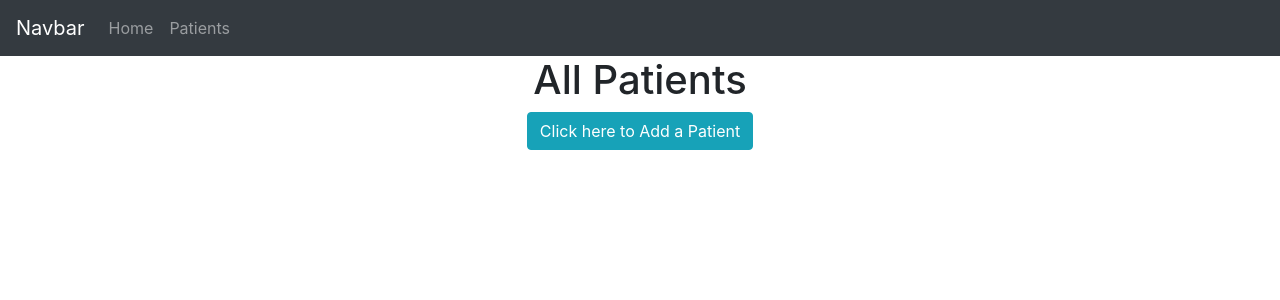
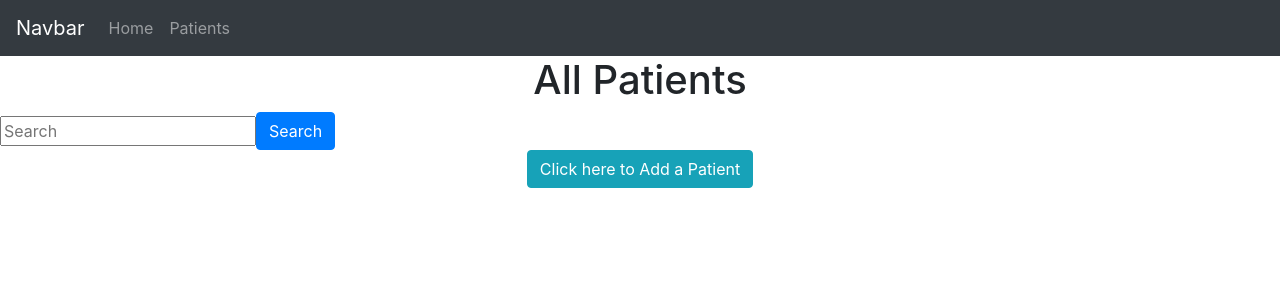
Before and after one commit to dylancreaven/XmasProjectDataRep2019, a React (Create React App) app: page /patientsList in a window 1280 px wide. Shown: the top 300 px of the page. Built offline with nearby package versions, Linux system fonts and the light colour scheme; no server answers.

Commit message:
nearly have search bar working, more functionality needed

```diff
--- a/src/App.js
+++ b/src/App.js
@@ -3,7 +3,7 @@ import './App.css';
 import 'bootstrap/dist/css/bootstrap.min.css';
 import Navbar from 'react-bootstrap/Navbar';
 import Nav from 'react-bootstrap/Nav';
-import { Switch, Route, BrowserRouter } from 'react-router-dom'
+import { Switch, Route, BrowserRouter} from 'react-router-dom'
 import Home from './components/home';
 import PatientsList from "./components/patientsList";
 import CreatePatient from './components/createPatient';
@@ -22,6 +22,7 @@ class App extends React.Component {
         <Nav className="mr-auto">
           <Nav.Link href="/">Home</Nav.Link>
           <Nav.Link href="/patientsList/">Patients</Nav.Link>
+
         </Nav>
       </Navbar>
        <Switch>
@@ -29,7 +30,8 @@ class App extends React.Component {
             <Route exact path="/createPatient/" component={CreatePatient} />
             <Route exact path="/edit/:id" component={EditPatient} />
             <Route exact path="/patientsList/" component={PatientsList} />
-          </Switch>
+       </Switch>
+
         </div>
       </BrowserRouter>
     );
--- a/src/components/patient.js
+++ b/src/components/patient.js
@@ -18,6 +18,7 @@ axios.delete('http://localhost:4000/api/patients/'+this.props.patient._id)
 .catch();
 
 }
+
     render() {
         return <div>
             <Card>
--- a/src/components/patientsList.js
+++ b/src/components/patientsList.js
@@ -2,13 +2,27 @@ import Patients from './patients';
 import axios from 'axios';
 import React from 'react';
 import {Link} from 'react-router-dom';
+import Form from 'react-bootstrap/Form';
+import Button from 'react-bootstrap/Button'
 class PatientsList extends React.Component {
+  constructor(){
+    super();
+    this.SearchPatient=this.SearchPatient.bind(this);
+}
 
     state={
         patients:[]
 
 
     };
+    SearchPatient(e){
+      console.log("Search Button clicked!");
+
+      axios.get('http://localhost:4000/search/patients/'+this.SearchPatient)
+      .then()
+      .catch();
+
+      }
     componentDidMount(){
 
         axios.get('http://localhost:4000/api/patients')
@@ -30,6 +44,10 @@ class PatientsList extends React.Component {
     return (
         <div>
         <h1>All Patients</h1>
+        <Form inline>
+          <input type="text" className="input" placeholder="Search" />
+          <Button onClick={this.SearchPatient}>Search</Button>
+      </Form>
         <Link to={"/createPatient/"} className="btn btn-info">Click here to Add a Patient</Link>
         <Patients myPatients={this.state.patients}></Patients>
 
```
